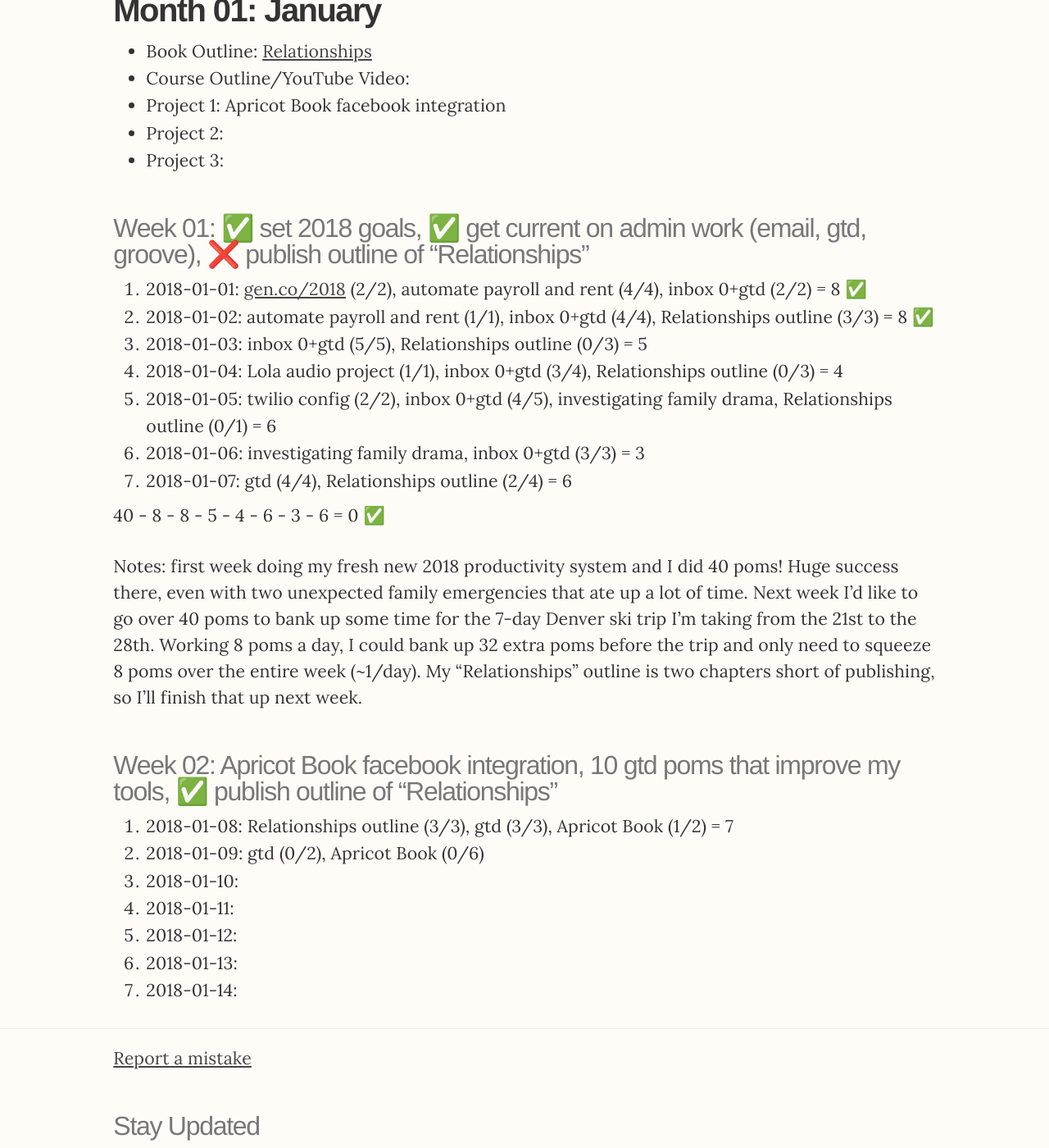
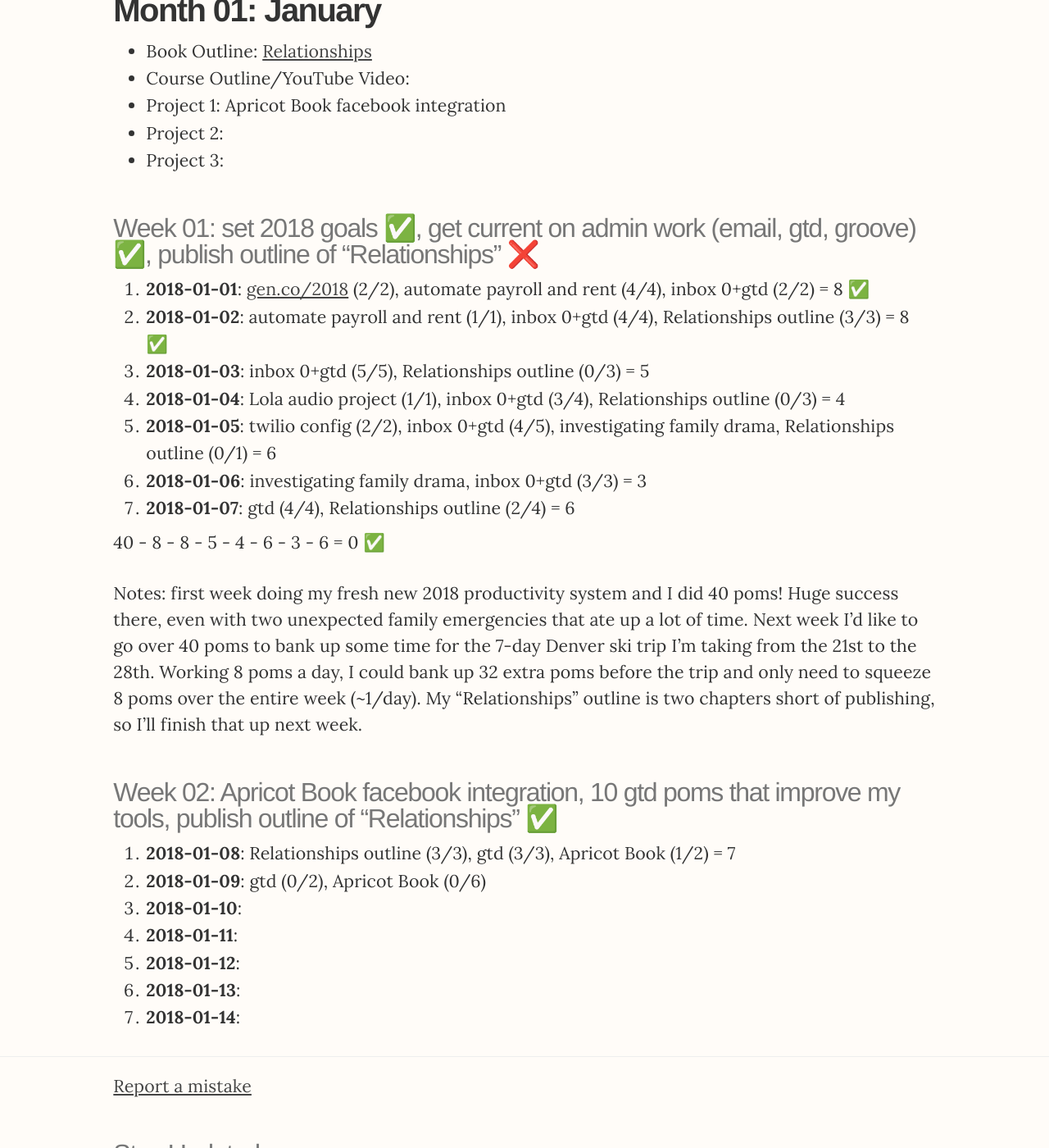
Before and after one commit to christiangenco/christiangenco.github.io, a Jekyll site: the page built from _posts/2018-01-01-2018.md, in a window 1280 px wide and 1400 px high, scrolled down 1035 px. Shown: the whole window at 82% size. Built offline with Jekyll 4.4.1, drawn with Linux system fonts in a browser that asks for light colours; nearby versions of some CDN libraries.

Commit message:
bold dates

```diff
--- a/_posts/2018-01-01-2018.md
+++ b/_posts/2018-01-01-2018.md
@@ -34,26 +34,26 @@ To make sure I have the work bandwith to accomplish my 2018 goals, I need to be
 * Project 2:
 * Project 3:
 
-### Week 01: ✅ set 2018 goals, ✅ get current on admin work (email, gtd, groove), ❌ publish outline of "Relationships"
+### Week 01: set 2018 goals ✅, get current on admin work (email, gtd, groove) ✅, publish outline of "Relationships" ❌
 
-1. 2018-01-01: [gen.co/2018](http://gen.co/2018) (2/2), automate payroll and rent (4/4), inbox 0+gtd (2/2) = 8 ✅
-2. 2018-01-02: automate payroll and rent (1/1), inbox 0+gtd (4/4), Relationships outline (3/3) = 8 ✅
-3. 2018-01-03: inbox 0+gtd (5/5), Relationships outline (0/3) = 5
-4. 2018-01-04: Lola audio project (1/1), inbox 0+gtd (3/4), Relationships outline (0/3) = 4
-5. 2018-01-05: twilio config (2/2), inbox 0+gtd (4/5), investigating family drama, Relationships outline (0/1) = 6
-6. 2018-01-06: investigating family drama, inbox 0+gtd (3/3) = 3
-7. 2018-01-07: gtd (4/4), Relationships outline (2/4) = 6
+1. **2018-01-01**: [gen.co/2018](http://gen.co/2018) (2/2), automate payroll and rent (4/4), inbox 0+gtd (2/2) = 8 ✅
+2. **2018-01-02**: automate payroll and rent (1/1), inbox 0+gtd (4/4), Relationships outline (3/3) = 8 ✅
+3. **2018-01-03**: inbox 0+gtd (5/5), Relationships outline (0/3) = 5
+4. **2018-01-04**: Lola audio project (1/1), inbox 0+gtd (3/4), Relationships outline (0/3) = 4
+5. **2018-01-05**: twilio config (2/2), inbox 0+gtd (4/5), investigating family drama, Relationships outline (0/1) = 6
+6. **2018-01-06**: investigating family drama, inbox 0+gtd (3/3) = 3
+7. **2018-01-07**: gtd (4/4), Relationships outline (2/4) = 6
 
 40 - 8 - 8 - 5 - 4 - 6 - 3 - 6 = 0 ✅
 
 Notes: first week doing my fresh new 2018 productivity system and I did 40 poms! Huge success there, even with two unexpected family emergencies that ate up a lot of time. Next week I'd like to go over 40 poms to bank up some time for the 7-day Denver ski trip I'm taking from the 21st to the 28th. Working 8 poms a day, I could bank up 32 extra poms before the trip and only need to squeeze 8 poms over the entire week (~1/day). My "Relationships" outline is two chapters short of publishing, so I'll finish that up next week.
 
-### Week 02: Apricot Book facebook integration, 10 gtd poms that improve my tools, ✅ publish outline of "Relationships"
+### Week 02: Apricot Book facebook integration, 10 gtd poms that improve my tools, publish outline of "Relationships" ✅
 
-1. 2018-01-08: Relationships outline (3/3), gtd (3/3), Apricot Book (1/2) = 7
-2. 2018-01-09: gtd (0/2), Apricot Book (0/6)
-3. 2018-01-10:
-4. 2018-01-11:
-5. 2018-01-12:
-6. 2018-01-13:
-7. 2018-01-14:
+1. **2018-01-08**: Relationships outline (3/3), gtd (3/3), Apricot Book (1/2) = 7
+2. **2018-01-09**: gtd (0/2), Apricot Book (0/6)
+3. **2018-01-10**:
+4. **2018-01-11**:
+5. **2018-01-12**:
+6. **2018-01-13**:
+7. **2018-01-14**:
```
